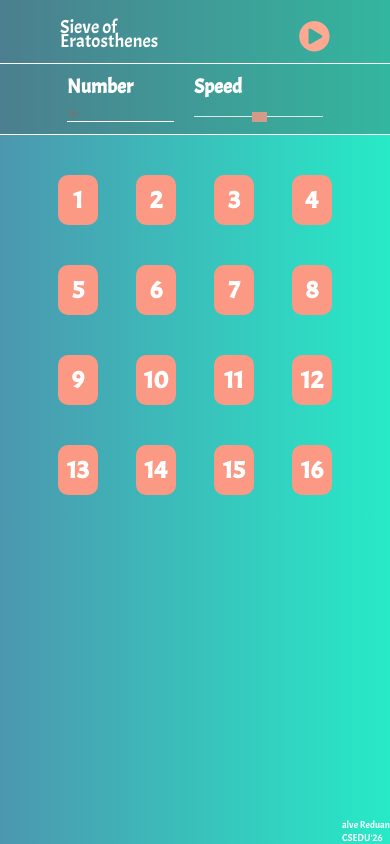
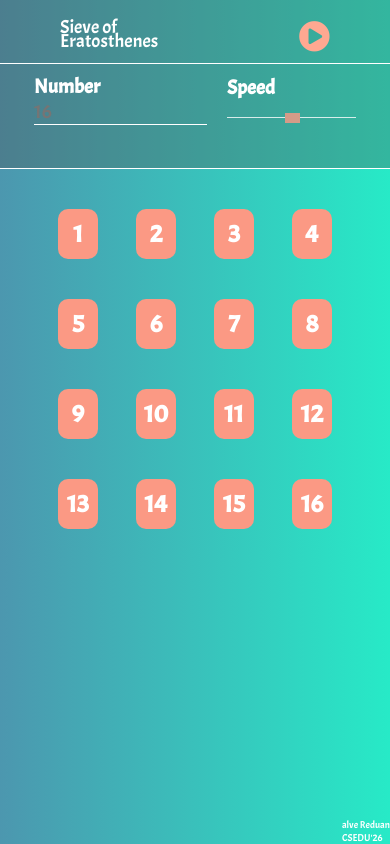
Before and after one commit to reduan2660/Eratosthenes, a plain HTML site: page index.html in a window 390 px wide. Drawn offline with Linux system fonts and the light colour scheme.

Commit message:
mobile fixed

```diff
--- a/stylesheet/_mobile.scss
+++ b/stylesheet/_mobile.scss
@@ -1,6 +1,6 @@
 @media screen and (max-width: 900px) {
   #control-sec {
-    height: 16vh;
+    height: 20vh;
     display: flex;
     flex-direction: column;
     margin-bottom: 2rem;
@@ -27,6 +27,10 @@
       h1 {
         font-size: 2rem;
       }
+      input {
+        font-size: 2rem;
+      }
+
       margin: 1rem;
     }
 
```
Also changed, not shown: stylesheet/style.css, 1 other file.
